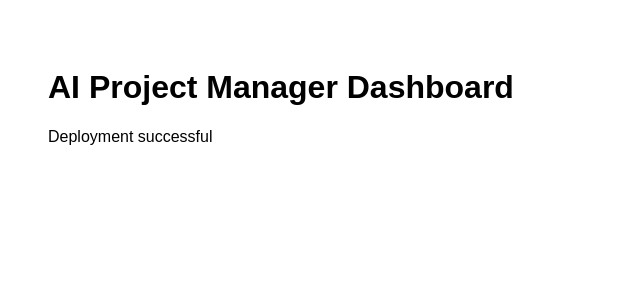
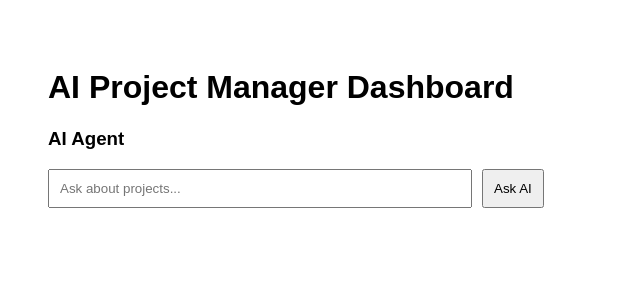
Before and after one commit to Anuragcoder23/ai-project-manager, a Next.js app: page / in a window 1280 px wide. Shown: the top 300 px of the page, without its empty margins (0-640 px from the left). Built offline with nearby package versions, Linux system fonts and the light colour scheme.

Commit message:
Add AI question input and response display
Implemented AI question and answer functionality with state management.

```diff
--- a/pages/index.js
+++ b/pages/index.js
@@ -1,8 +1,48 @@
+import { useState } from "react";
+
 export default function Home() {
+
+  const [question,setQuestion] = useState("");
+  const [answer,setAnswer] = useState("");
+
+  async function askAI(){
+    const res = await fetch("/api/askai",{
+      method:"POST",
+      headers:{ "Content-Type":"application/json"},
+      body:JSON.stringify({question})
+    });
+
+    const data = await res.json();
+    setAnswer(data.answer);
+  }
+
   return (
-    <div style={{padding:"40px",fontFamily:"Arial"}}>
+
+    <div style={{fontFamily:"Arial",padding:"40px"}}>
+
       <h1>AI Project Manager Dashboard</h1>
-      <p>Deployment successful</p>
+
+      <h3>AI Agent</h3>
+
+      <input
+        style={{padding:"10px",width:"400px"}}
+        placeholder="Ask about projects..."
+        value={question}
+        onChange={(e)=>setQuestion(e.target.value)}
+      />
+
+      <button
+        style={{marginLeft:"10px",padding:"10px"}}
+        onClick={askAI}
+      >
+        Ask AI
+      </button>
+
+      <p style={{marginTop:"20px"}}>
+        {answer}
+      </p>
+
     </div>
-  )
+
+  );
 }
```
